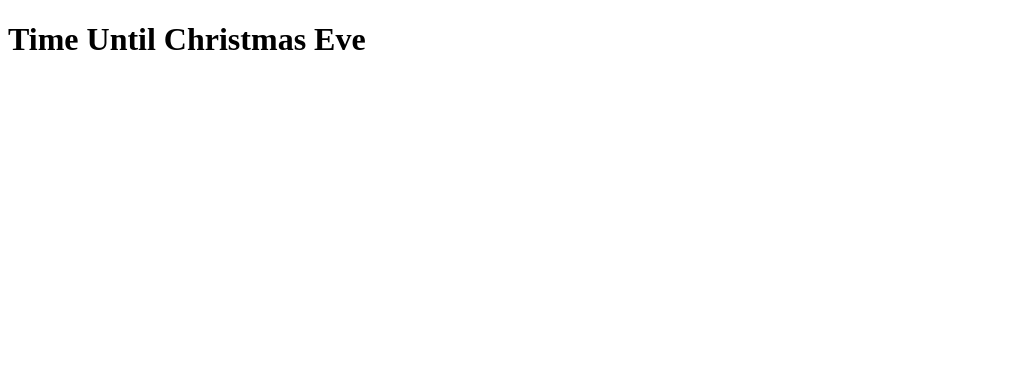
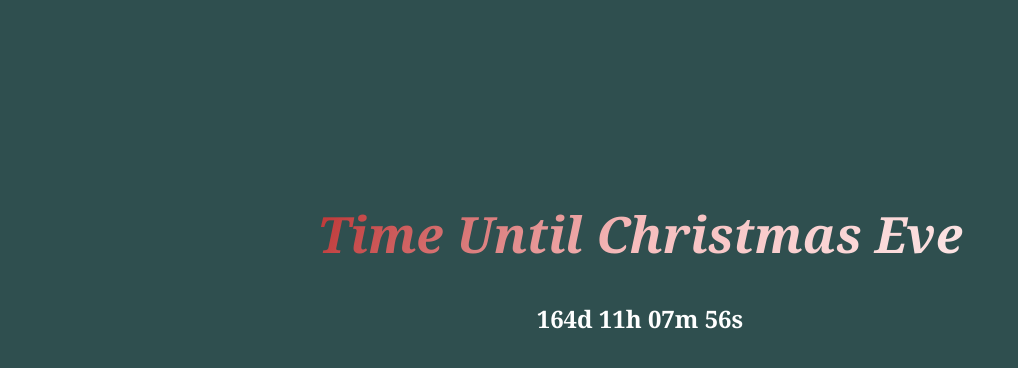
Before and after one commit to leedo97y/TimeUntilChristmas, a website built with Parcel: page index.html in a window 1280 px wide. Shown: the whole page, without its empty margins (0-1018 px from the left). Built offline with nearby package versions, Linux system fonts and the light colour scheme.

Commit message:
getTime 이용해서 단위 변경해서 디데이 구하기 + css 스타일링

```diff
--- a/index.html
+++ b/index.html
@@ -1,12 +1,14 @@
 <!DOCTYPE html>
 <html>
   <head>
-    <title>Time Until Christmas Eve<</title>
+    <title>Time Until Christmas Eve</title>
+    <link rel="stylesheet" href="style.css" />
     <meta charset="UTF-8" />
   </head>
   <body>
     <h1>Time Until Christmas Eve</h1>
-    <h2 class="js-clock"></h2>
+    <h2 class="js-clock">00d 00h 00m 00s</h2>
+    <h3></h3>
     <script src="src/index.js"></script>
   </body>
 </html>
--- a/src/index.js
+++ b/src/index.js
@@ -1 +1,32 @@
 const clockTitle = document.querySelector(".js-clock");
+const clockText = document.querySelector("h3");
+
+function handleClock() {
+  const today = new Date();
+  const fullYear = today.getFullYear();
+  const christmas = new Date("December 25," + fullYear);
+
+  const timeLeft = christmas.getTime() - today.getTime();
+  let dayLeft = Math.floor(timeLeft / (1000 * 60 * 60 * 24));
+  let day = JSON.stringify(dayLeft).padStart(2, 0);
+
+  let hoursLeft = 23 - today.getHours();
+  let hours = JSON.stringify(hoursLeft).padStart(2, 0);
+  let minutesLeft = 59 - today.getMinutes();
+  let minutes = JSON.stringify(minutesLeft).padStart(2, 0);
+  let secondsLeft = 59 - today.getSeconds();
+  let seconds = JSON.stringify(secondsLeft).padStart(2, 0);
+
+  clockTitle.innerText = `${dayLeft}d ${hours}h ${minutes}m ${seconds}s`;
+
+  if (dayLeft === 1) {
+    clockText.innerText = `D-${day} Happy Christmas Eve!!`;
+    clockText.style.color = "green";
+  } else if (dayLeft === 0) {
+    clockText.innerText = "Today is Christmas!! Happy Christmas!!!";
+    clockText.style.color = "red";
+  }
+}
+
+handleClock();
+setInterval(handleClock, 1000);
--- /dev/null
+++ b/style.css
@@ -0,0 +1,30 @@
+body {
+  margin: 200px auto auto auto;
+  text-align: center;
+  background-color: darkslategrey;
+}
+
+h1 {
+  background: linear-gradient(
+    300deg,
+    white 0%,
+    #fce3e3 25%,
+    #f7bebe 50%,
+    #bf3939 75%,
+    #b30505 100%
+  );
+  -webkit-background-clip: text;
+  -webkit-text-fill-color: transparent;
+  font-size: 50px;
+  font-style: italic;
+  font-family: Georgia, "Times New Roman", Times, serif;
+}
+
+h2 {
+  color: white;
+  font-family: Georgia, "Times New Roman", Times, serif;
+}
+
+h3 {
+  font-family: Georgia, "Times New Roman", Times, serif;
+}
```
